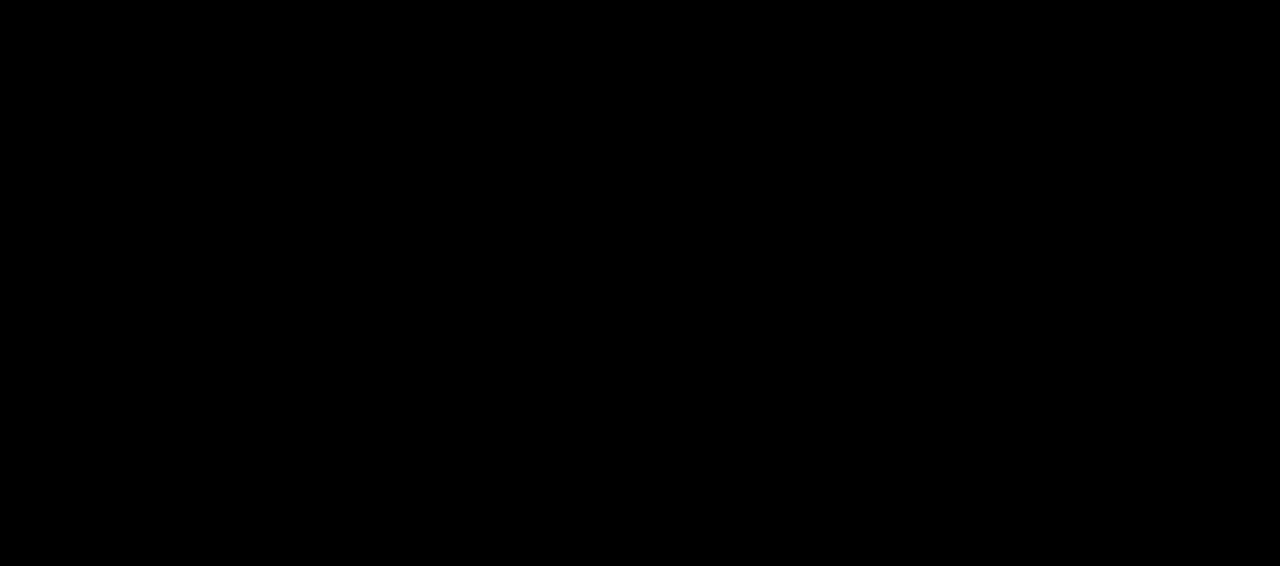
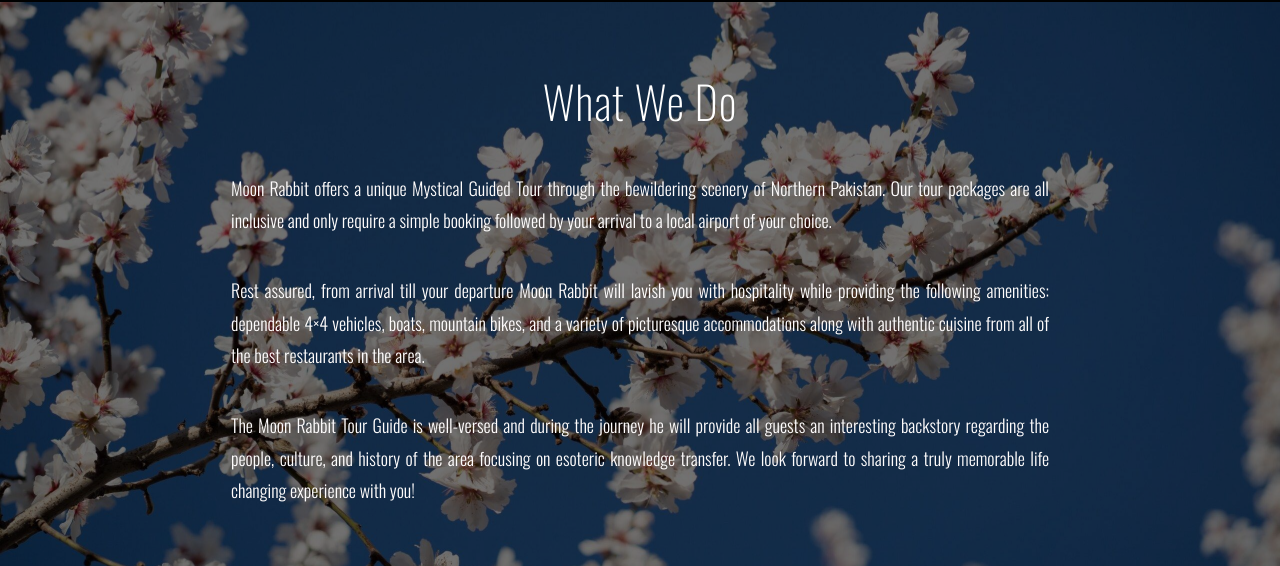
Before and after one commit to msaadfall25bsse/moon-rabbit-tour, a Next.js app: page / in a window 1280 px wide. Shown: the part 798-1364 px from the top of the page. Before the commit the page ends 800 px from the top, so only its background shows below. Built offline with nearby package versions, Linux system fonts and the light colour scheme; grey boxes are pictures that could not be loaded.

Commit message:
Add What We Do section with exact background image and Oswald typography

```diff
--- a/app/layout.tsx
+++ b/app/layout.tsx
@@ -1,5 +1,5 @@
 import type { Metadata } from "next";
-import { Poppins, Work_Sans } from "next/font/google";
+import { Poppins, Work_Sans, Oswald } from "next/font/google";
 import "./globals.css";
 
 const poppins = Poppins({
@@ -12,6 +12,12 @@
   variable: "--font-work-sans",
   subsets: ["latin"],
   weight: ["300", "400", "500", "600", "700"],
+});
+
+const oswald = Oswald({
+  variable: "--font-oswald",
+  subsets: ["latin"],
+  weight: ["200", "300", "400", "500", "600", "700"],
 });
 
 export const metadata: Metadata = {
@@ -27,7 +33,7 @@
   return (
     <html
       lang="en"
-      className={`${poppins.variable} ${workSans.variable} h-full antialiased`}
+      className={`${poppins.variable} ${workSans.variable} ${oswald.variable} h-full antialiased`}
     >
       <body className="min-h-full flex flex-col bg-black text-white">{children}</body>
     </html>
--- a/app/page.tsx
+++ b/app/page.tsx
@@ -182,6 +182,37 @@
         {/* Bottom subtle gradient fade to blend smoothly */}
         <div className="absolute bottom-0 left-0 right-0 h-24 bg-gradient-to-t from-black via-black/30 to-transparent pointer-events-none z-10" />
       </section>
+
+      {/* ================= WHAT WE DO SECTION ================= */}
+      <section
+        className="relative w-full py-[70px] px-4 sm:px-6 md:px-8 bg-cover bg-bottom bg-no-repeat flex flex-col items-center justify-center text-white"
+        style={{
+          backgroundImage: "url('/what-we-do-bg.jpg')",
+        }}
+      >
+        {/* Dark overlay matching original: background-color: #0000008C */}
+        <div className="absolute inset-0 bg-black/55 pointer-events-none" />
+
+        <div className="relative z-10 w-full max-w-[850px] mx-auto flex flex-col items-center text-center">
+          {/* Section Heading: 45px Oswald font-extralight (#FFFFFF) */}
+          <h2 className="font-['Oswald',sans-serif] text-[40px] sm:text-[45px] font-[200] leading-[1.3] text-[#FFFFFF] mb-6 sm:mb-8 tracking-wide">
+            What We Do
+          </h2>
+
+          {/* Text Content: 18px Oswald font-[300] text-[#FFFDFD] text-justify */}
+          <div className="font-['Oswald',sans-serif] text-[18px] font-[300] leading-[1.8] text-[#FFFDFD] text-justify space-y-4 sm:space-y-5 px-2 sm:px-4">
+            <p className="py-[9px]">
+              Moon Rabbit offers a unique Mystical Guided Tour through the bewildering scenery of Northern Pakistan. Our tour packages are all inclusive and only require a simple booking followed by your arrival to a local airport of your choice.
+            </p>
+            <p className="py-[9px]">
+              Rest assured, from arrival till your departure Moon Rabbit will lavish you with hospitality while providing the following amenities: dependable 4×4 vehicles, boats, mountain bikes, and a variety of picturesque accommodations along with authentic cuisine from all of the best restaurants in the area.
+            </p>
+            <p className="py-[9px]">
+              The Moon Rabbit Tour Guide is well-versed and during the journey he will provide all guests an interesting backstory regarding the people, culture, and history of the area focusing on esoteric knowledge transfer. We look forward to sharing a truly memorable life changing experience with you!
+            </p>
+          </div>
+        </div>
+      </section>
     </div>
   );
 }
```
Also changed, not shown: public/what-we-do-bg.jpg (added).
